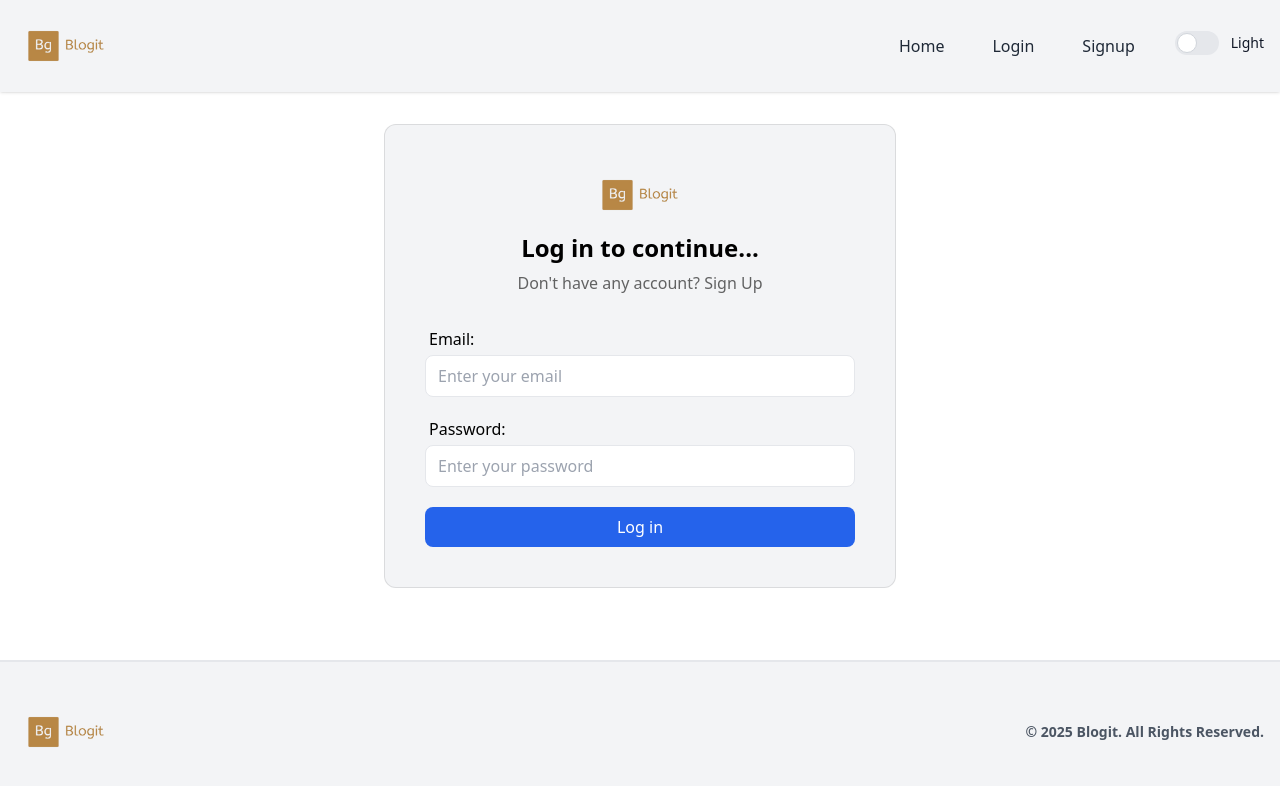
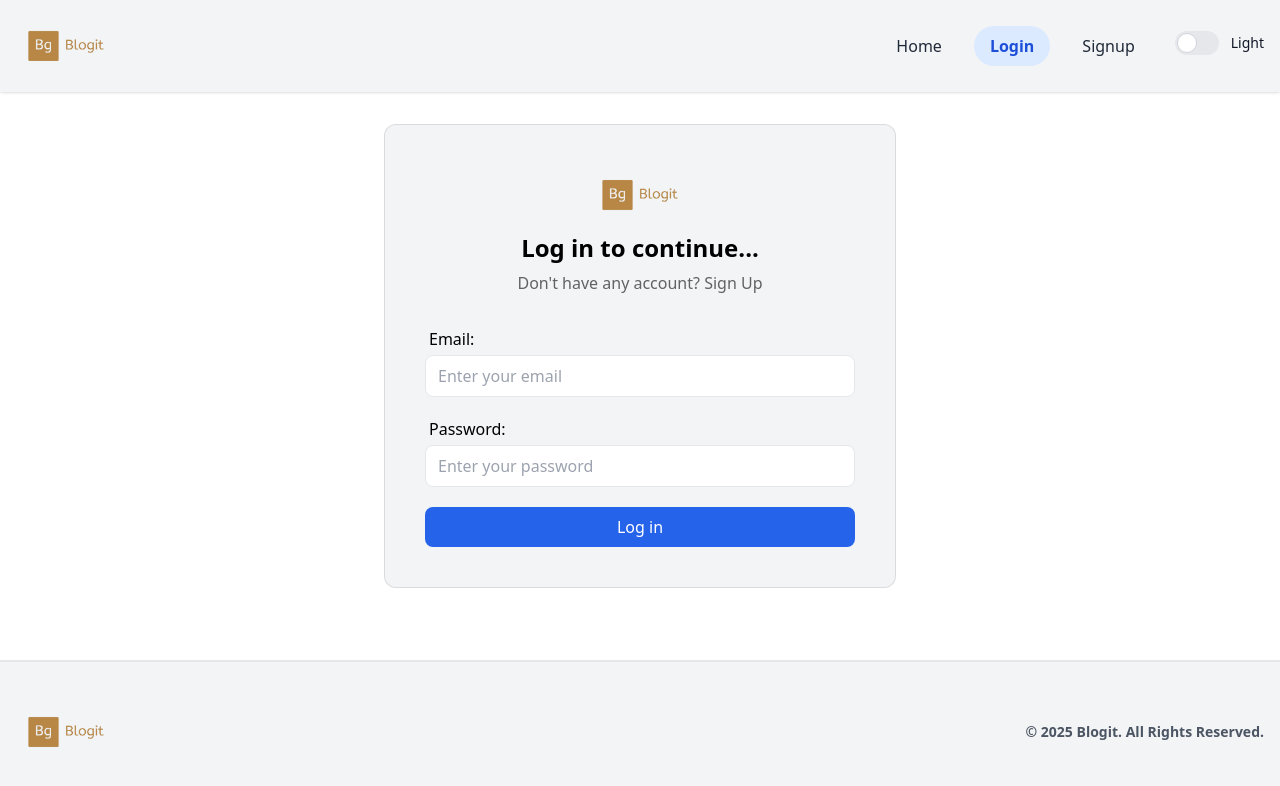
Before and after one commit to Shubh3008-tech/My-Blog, a React (Vite) app: page /My-Blog/login in a window 1280 px wide. Shown: the top 786 px of the page. Built offline with nearby package versions, Linux system fonts and the light colour scheme; no server answers.

Commit message:
Navigation status

```diff
--- a/src/components/Header/Header.jsx
+++ b/src/components/Header/Header.jsx
@@ -1,21 +1,20 @@
 import React from 'react'
 import { Container, Logo, LogoutBtn } from '../index'
-import { Link, useNavigate } from 'react-router-dom'
+// 1. Import NavLink instead of just Link
+import { Link, NavLink, useNavigate } from 'react-router-dom'
 import { useSelector } from 'react-redux'
 import ThemeBtn from './ThemeBtn';
 
 function Header() {
     const authStatus = useSelector((state) => state.auth.status);
     const userData = useSelector((state) => state.auth.userData);
-    const navigate = useNavigate();
+    const navigate = useNavigate(); // Still needed for LogoutBtn etc.
 
     const navItems = [
         { name: 'Home', slug: '/', active: true },
         { name: 'Login', slug: '/login', active: !authStatus },
         { name: 'Signup', slug: '/signup', active: !authStatus },
-        // --- THIS LINE IS CHANGED ---
         { name: 'My Posts', slug: '/my-posts', active: authStatus },
-        // --- END OF CHANGE ---
         { name: 'Add Post', slug: '/add-post', active: authStatus },
     ];
 
@@ -47,12 +46,20 @@ function Header() {
                         {navItems.map((item) =>
                             item.active ? (
                                 <li key={item.name}>
-                                    <button
-                                        onClick={() => navigate(item.slug)}
-                                        className='inline-block px-4 py-2 duration-200 hover:bg-blue-100 dark:hover:bg-gray-700 rounded-full'
+                                    {/* 2. Replace <button> with <NavLink> */}
+                                    <NavLink
+                                        to={item.slug}
+                                        // 3. Define styles for active/inactive links
+                                        className={({ isActive }) => `
+                                            inline-block px-4 py-2 rounded-full duration-200
+                                            ${isActive
+                                                ? "bg-blue-100 dark:bg-gray-700 text-blue-700 dark:text-white font-semibold"
+                                                : "hover:bg-blue-100 dark:hover:bg-gray-700"
+                                            }
+                                        `}
                                     >
                                         {item.name}
-                                    </button>
+                                    </NavLink>
                                 </li>
                             ) : null
                         )}
```
